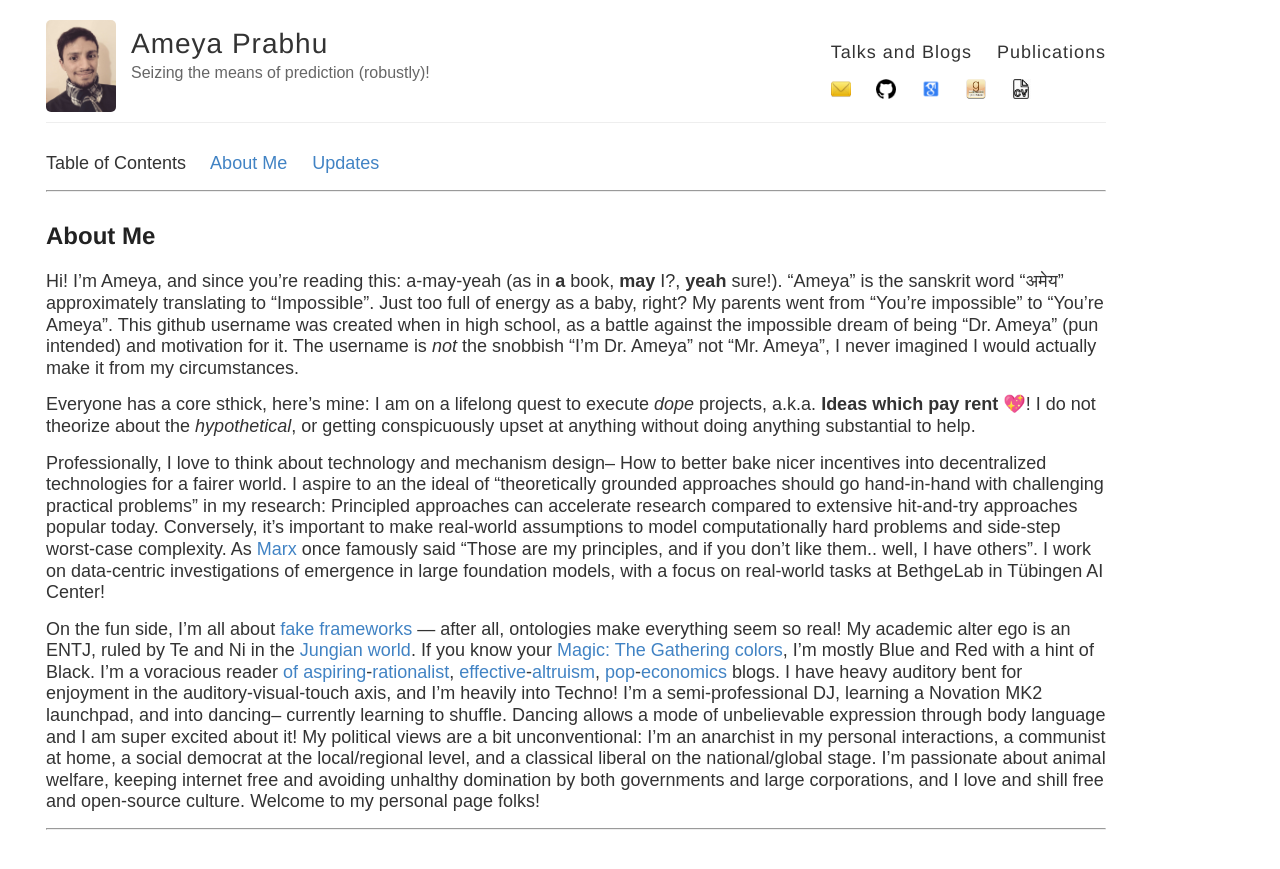
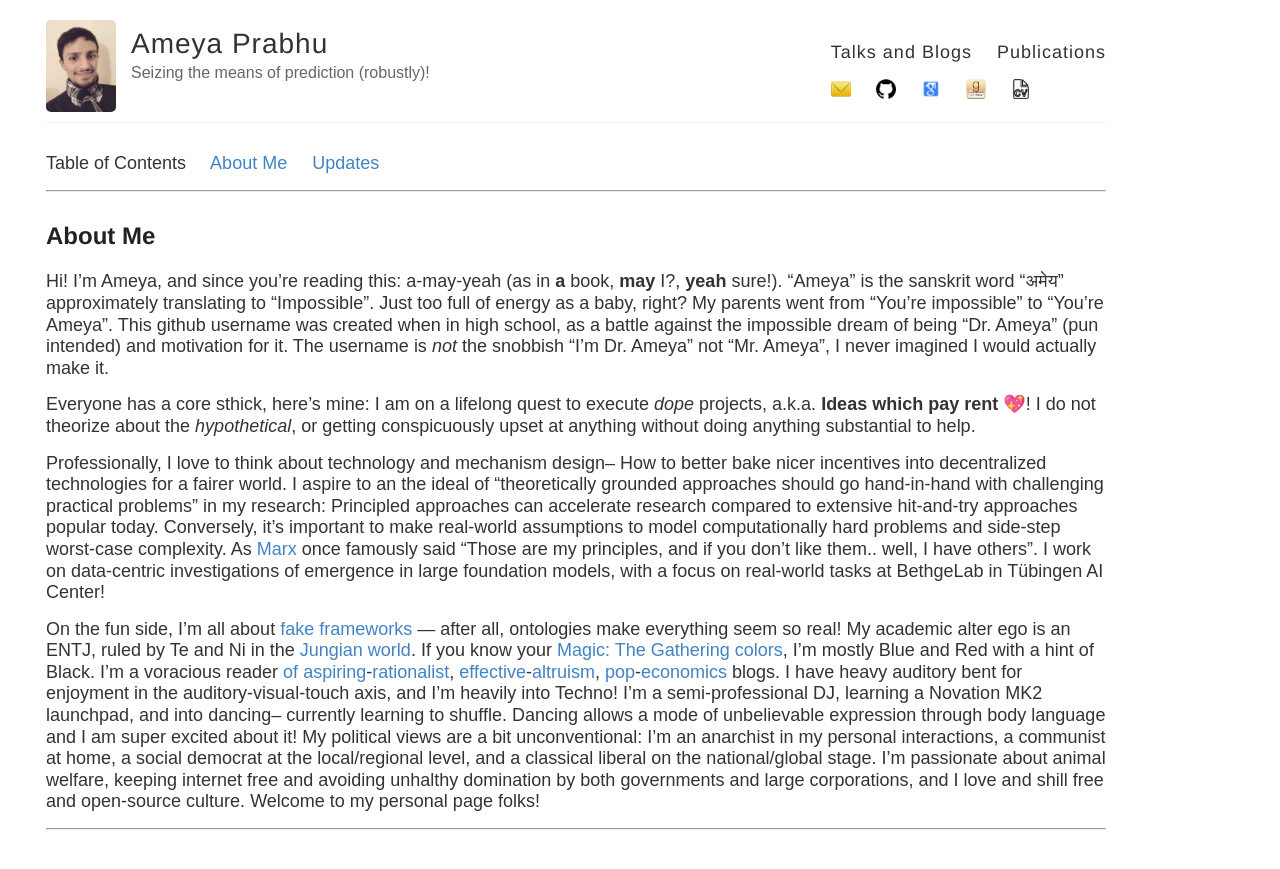
Before and after one commit to drimpossible/drimpossible.github.io, a Jekyll site: the page built from about/index.md, in a window 1280 px wide. Shown: the top 869 px of the page. Built offline with Jekyll 4.4.1, drawn with Linux system fonts in a browser that asks for light colours.

Commit message:
Update index.md

```diff
--- a/about/index.md
+++ b/about/index.md
@@ -11,7 +11,7 @@
 
 ## <a name="biography" id="biography"></a>About Me
 
-Hi! I’m Ameya, and since you're reading this: a-may-yeah (as in __a__ book, __may__ I?, __yeah__ sure!). "Ameya" is the sanskrit word "अमेय" approximately translating to "Impossible". Just too full of energy as a baby, right? My parents went from "You're impossible" to "You're Ameya". This github username was created when in high school, as a battle against the impossible dream of being "Dr. Ameya" (pun intended) and motivation for it. The username is *not* the snobbish "I'm Dr. Ameya" not "Mr. Ameya", I never imagined I would actually make it from my circumstances.
+Hi! I’m Ameya, and since you're reading this: a-may-yeah (as in __a__ book, __may__ I?, __yeah__ sure!). "Ameya" is the sanskrit word "अमेय" approximately translating to "Impossible". Just too full of energy as a baby, right? My parents went from "You're impossible" to "You're Ameya". This github username was created when in high school, as a battle against the impossible dream of being "Dr. Ameya" (pun intended) and motivation for it. The username is *not* the snobbish "I'm Dr. Ameya" not "Mr. Ameya", I never imagined I would actually make it.
 
 Everyone has a core sthick, here’s mine: I am on a lifelong quest to execute *dope* projects, a.k.a. **Ideas** **which** **pay** **rent** 💖! I do not theorize about the *hypothetical*, or getting conspicuously upset at anything  without doing anything substantial to help.
 
```
